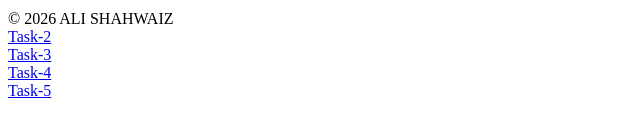
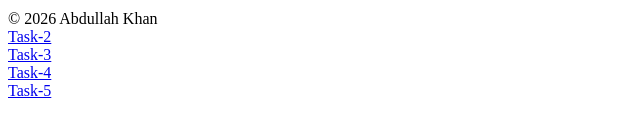
Before and after one commit to abdullahxkhan-1968/All-Assignments, a plain HTML site: page AllAssignment/HTML/Assignmentno5/task1.html in a window 1280 px wide. Shown: the part 282-416 px from the top of the page, 0-640 px from the left. Drawn offline with Linux system fonts and the light colour scheme.

Commit message:
firstchange
Updated footer text and modified author name.

```diff
--- a/AllAssignment/HTML/Assignmentno5/task1.html
+++ b/AllAssignment/HTML/Assignmentno5/task1.html
@@ -21,7 +21,7 @@
     &lt;/body&gt;
     &lt;/html&gt;</code></pre>
 
-  <footer>&copy; 2026 ALI SHAHWAIZ</footer>
+  <footer>&copy; 2026 Abdullah Khan</footer>
   <a href="./task2.html">Task-2</a> <br>
   <a href="./task3.html">Task-3</a> <br>
   <a href="./task4.html">Task-4</a> <br>
```
